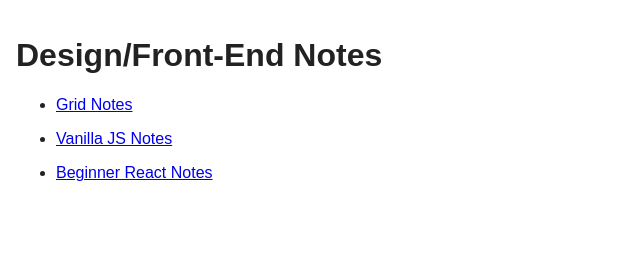
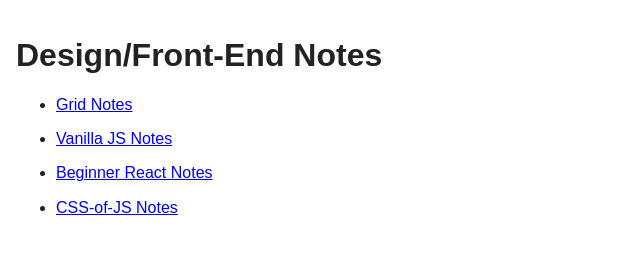
Before and after one commit to clewisdavis/clewisdavis.github.io, a plain HTML site: page index.html in a window 1280 px wide. Shown: the whole page, without its empty margins (0-640 px from the left). Drawn offline with Linux system fonts and the light colour scheme.

Commit message:
Update index.html
add links to CSS for JS

```diff
--- a/index.html
+++ b/index.html
@@ -23,6 +23,7 @@
             <li><a href="https://github.com/clewisdavis/clewisdavis.github.io/blob/master/grid-notes.md">Grid Notes</a></li>
             <li><a href="https://github.com/clewisdavis/clewisdavis.github.io/blob/master/vanilla-js-notes.md">Vanilla JS Notes</a></li>
             <li><a href="https://github.com/clewisdavis/clewisdavis.github.io/blob/master/react-beginner-notes.md">Beginner React Notes</a></li>
+            <li><a href="https://github.com/clewisdavis/CSS-for-JS/blob/main/css-for-js-notes.md">CSS-of-JS Notes</a></li>
         </ul>
         <script src="app.js" async defer></script>
     </body>
```
